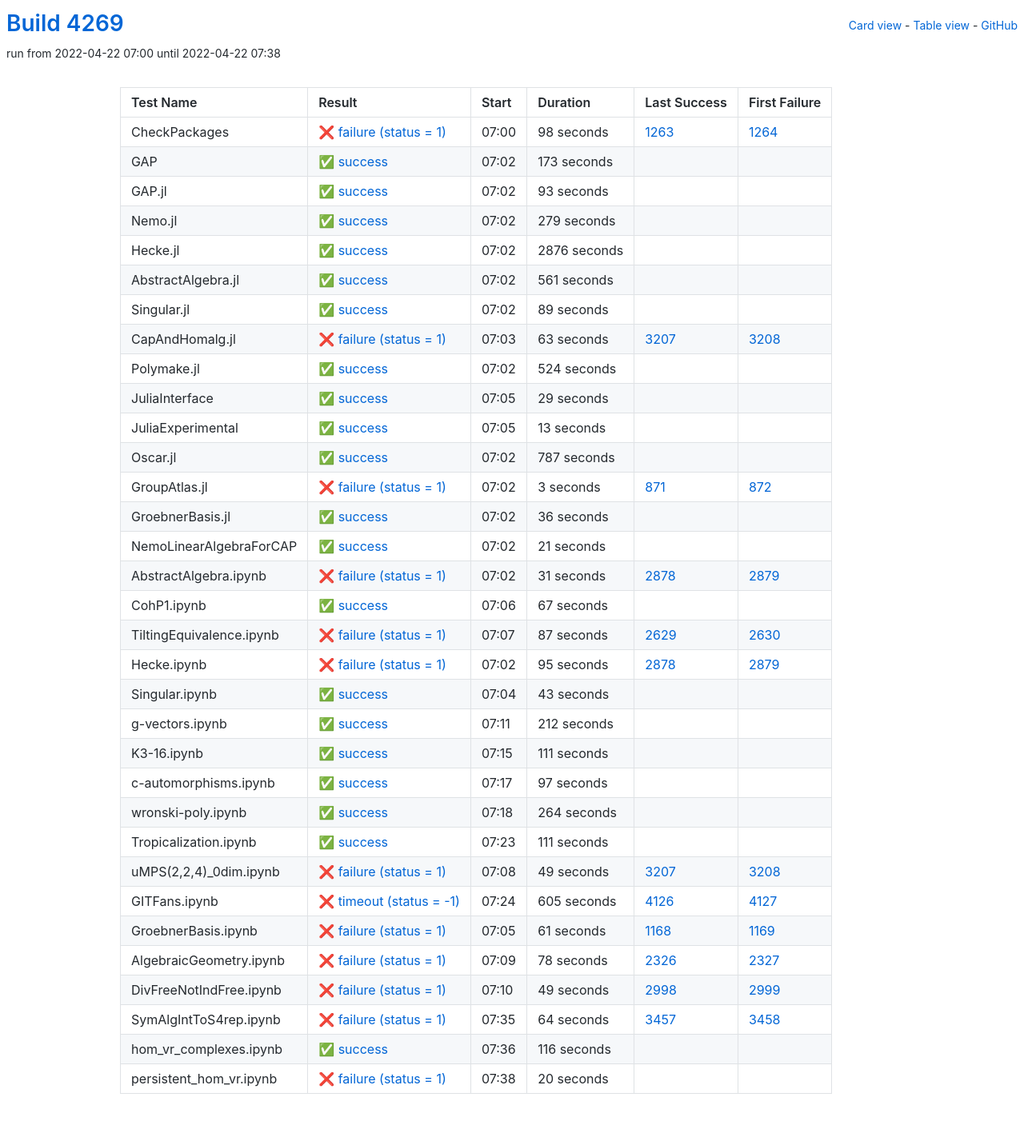
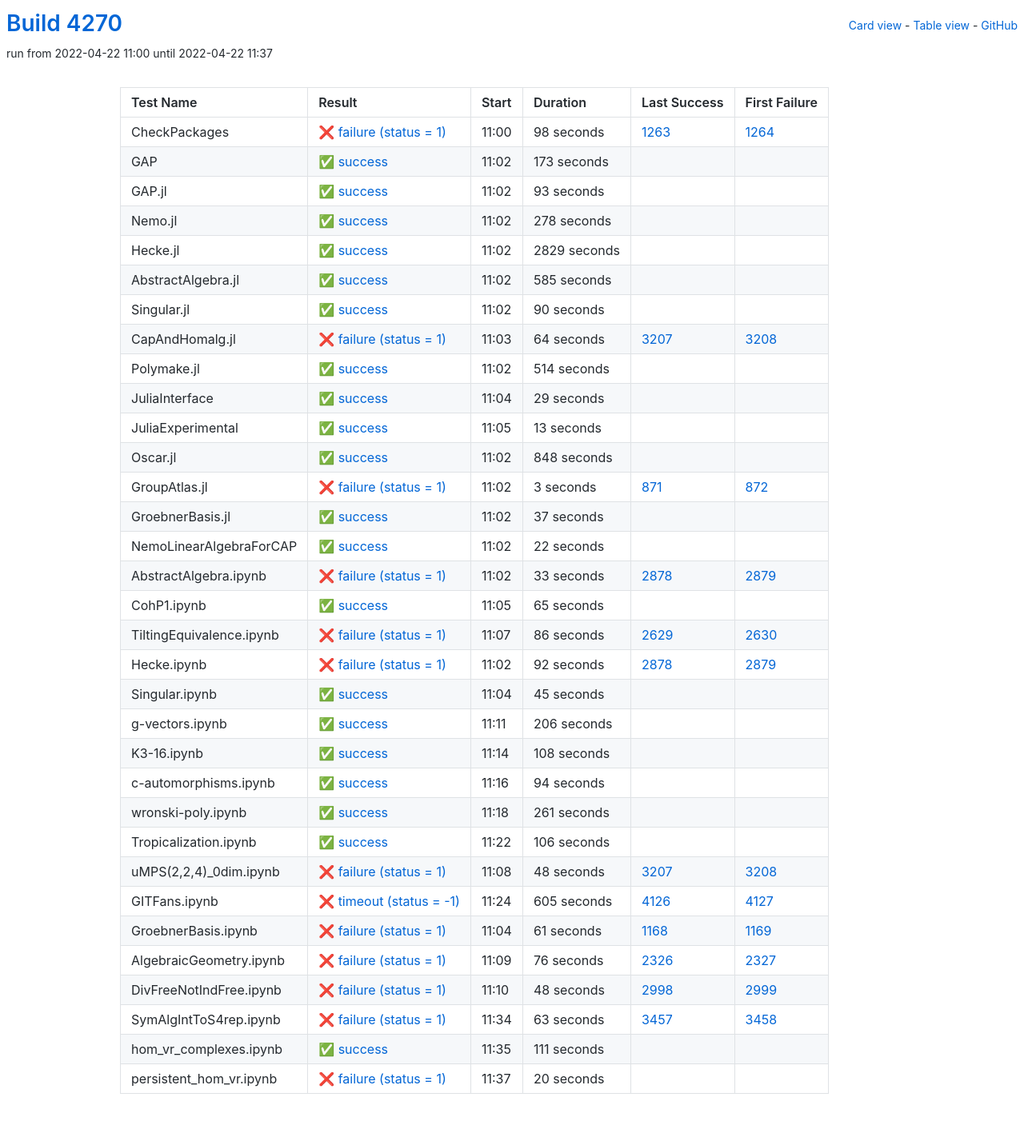
Before and after one commit to oscar-system/oscar-ci-status-stable, a Jekyll site: the page built from table.html, in a window 1280 px wide. Shown: the whole page at 80% size. Built offline with Jekyll 4.4.1, drawn with Linux system fonts in a browser that asks for light colours.

Commit message:
Build #4270

```diff
--- a/_data/ci.yml
+++ b/_data/ci.yml
@@ -1,6 +1,6 @@
 ---
-build: 4269
-build_url: https://oscarci.mathematik.uni-kl.de/job/oscar-stable/4269/
+build: 4270
+build_url: https://oscarci.mathematik.uni-kl.de/job/oscar-stable/4270/
 job: oscar-stable
 organization: oscar-system
 repo: oscar-ci-status-stable
@@ -8,8 +8,8 @@ repourl: https://github.com/oscar-system/oscar-ci-status-stable
 tests:
 - name: CheckPackages
   id: checkpackages
-  log: https://oscarci.mathematik.uni-kl.de/job/oscar-stable/4269/artifact/logs/build-4269/CheckPackages.log
-  start: 2022-04-22 07:00
+  log: https://oscarci.mathematik.uni-kl.de/job/oscar-stable/4270/artifact/logs/build-4270/CheckPackages.log
+  start: 2022-04-22 11:00
   success: false
   exitcode: 1
   status: failure
@@ -20,8 +20,8 @@ tests:
   first_failure_url: https://oscarci.mathematik.uni-kl.de/job/oscar-stable/1264/
 - name: GAP
   id: gap
-  log: https://oscarci.mathematik.uni-kl.de/job/oscar-stable/4269/artifact/logs/build-4269/GAP.log
-  start: 2022-04-22 07:02
+  log: https://oscarci.mathematik.uni-kl.de/job/oscar-stable/4270/artifact/logs/build-4270/GAP.log
+  start: 2022-04-22 11:02
   success: true
   exitcode: 0
   status: success
@@ -32,8 +32,8 @@ tests:
   first_failure_url:
 - name: GAP.jl
   id: gap-jl
-  log: https://oscarci.mathematik.uni-kl.de/job/oscar-stable/4269/artifact/logs/build-4269/GAP.jl.log
-  start: 2022-04-22 07:02
+  log: https://oscarci.mathematik.uni-kl.de/job/oscar-stable/4270/artifact/logs/build-4270/GAP.jl.log
+  start: 2022-04-22 11:02
   success: true
   exitcode: 0
   status: success
@@ -44,80 +44,80 @@ tests:
   first_failure_url:
 - name: Nemo.jl
   id: nemo-jl
-  log: https://oscarci.mathematik.uni-kl.de/job/oscar-stable/4269/artifact/logs/build-4269/Nemo.jl.log
-  start: 2022-04-22 07:02
+  log: https://oscarci.mathematik.uni-kl.de/job/oscar-stable/4270/artifact/logs/build-4270/Nemo.jl.log
+  start: 2022-04-22 11:02
   success: true
   exitcode: 0
   status: success
-  duration: 279
+  duration: 278
   last_success: false
   last_success_url:
   first_failure: false
   first_failure_url:
 - name: Hecke.jl
   id: hecke-jl
-  log: https://oscarci.mathematik.uni-kl.de/job/oscar-stable/4269/artifact/logs/build-4269/Hecke.jl.log
-  start: 2022-04-22 07:02
+  log: https://oscarci.mathematik.uni-kl.de/job/oscar-stable/4270/artifact/logs/build-4270/Hecke.jl.log
+  start: 2022-04-22 11:02
   success: true
   exitcode: 0
   status: success
-  duration: 2876
+  duration: 2829
   last_success: false
   last_success_url:
   first_failure: false
   first_failure_url:
 - name: AbstractAlgebra.jl
   id: abstractalgebra-jl
-  log: https://oscarci.mathematik.uni-kl.de/job/oscar-stable/4269/artifact/logs/build-4269/AbstractAlgebra.jl.log
-  start: 2022-04-22 07:02
+  log: https://oscarci.mathematik.uni-kl.de/job/oscar-stable/4270/artifact/logs/build-4270/AbstractAlgebra.jl.log
+  start: 2022-04-22 11:02
   success: true
   exitcode: 0
   status: success
-  duration: 561
+  duration: 585
   last_success: false
   last_success_url:
   first_failure: false
   first_failure_url:
 - name: Singular.jl
   id: singular-jl
-  log: https://oscarci.mathematik.uni-kl.de/job/oscar-stable/4269/artifact/logs/build-4269/Singular.jl.log
-  start: 2022-04-22 07:02
+  log: https://oscarci.mathematik.uni-kl.de/job/oscar-stable/4270/artifact/logs/build-4270/Singular.jl.log
+  start: 2022-04-22 11:02
   success: true
   exitcode: 0
   status: success
-  duration: 89
+  duration: 90
   last_success: false
   last_success_url:
   first_failure: false
   first_failure_url:
 - name: CapAndHomalg.jl
   id: capandhomalg-jl
-  log: https://oscarci.mathematik.uni-kl.de/job/oscar-stable/4269/artifact/logs/build-4269/CapAndHomalg.jl.log
-  start: 2022-04-22 07:03
+  log: https://oscarci.mathematik.uni-kl.de/job/oscar-stable/4270/artifact/logs/build-4270/CapAndHomalg.jl.log
+  start: 2022-04-22 11:03
   success: false
   exitcode: 1
   status: failure
-  duration: 63
+  duration: 64
   last_success: 3207
   last_success_url: https://oscarci.mathematik.uni-kl.de/job/oscar-stable/3207/
   first_failure: 3208
   first_failure_url: https://oscarci.mathematik.uni-kl.de/job/oscar-stable/3208/
 - name: Polymake.jl
   id: polymake-jl
-  log: https://oscarci.mathematik.uni-kl.de/job/oscar-stable/4269/artifact/logs/build-4269/Polymake.jl.log
-  start: 2022-04-22 07:02
+  log: https://oscarci.mathematik.uni-kl.de/job/oscar-stable/4270/artifact/logs/build-4270/Polymake.jl.log
+  start: 2022-04-22 11:02
   success: true
   exitcode: 0
   status: success
-  duration: 524
+  duration: 514
   last_success: false
   last_success_url:
   first_failure: false
   first_failure_url:
 - name: JuliaInterface
   id: juliainterface
-  log: https://oscarci.mathematik.uni-kl.de/job/oscar-stable/4269/artifact/logs/build-4269/JuliaInterface.log
-  start: 2022-04-22 07:05
+  log: https://oscarci.mathematik.uni-kl.de/job/oscar-stable/4270/artifact/logs/build-4270/JuliaInterface.log
+  start: 2022-04-22 11:04
   success: true
   exitcode: 0
   status: success
@@ -128,8 +128,8 @@ tests:
   first_failure_url:
 - name: JuliaExperimental
   id: juliaexperimental
-  log: https://oscarci.mathematik.uni-kl.de/job/oscar-stable/4269/artifact/logs/build-4269/JuliaExperimental.log
-  start: 2022-04-22 07:05
+  log: https://oscarci.mathematik.uni-kl.de/job/oscar-stable/4270/artifact/logs/build-4270/JuliaExperimental.log
+  start: 2022-04-22 11:05
   success: true
   exitcode: 0
   status: success
@@ -140,20 +140,20 @@ tests:
   first_failure_url:
 - name: Oscar.jl
   id: oscar-jl
-  log: https://oscarci.mathematik.uni-kl.de/job/oscar-stable/4269/artifact/logs/build-4269/Oscar.jl.log
-  start: 2022-04-22 07:02
+  log: https://oscarci.mathematik.uni-kl.de/job/oscar-stable/4270/artifact/logs/build-4270/Oscar.jl.log
+  start: 2022-04-22 11:02
   success: true
   exitcode: 0
   status: success
-  duration: 787
+  duration: 848
   last_success: false
   last_success_url:
   first_failure: false
   first_failure_url:
 - name: GroupAtlas.jl
   id: groupatlas-jl
-  log: https://oscarci.mathematik.uni-kl.de/job/oscar-stable/4269/artifact/logs/build-4269/GroupAtlas.jl.log
-  start: 2022-04-22 07:02
+  log: https://oscarci.mathematik.uni-kl.de/job/oscar-stable/4270/artifact/logs/build-4270/GroupAtlas.jl.log
+  start: 2022-04-22 11:02
   success: false
   exitcode: 1
   status: failure
@@ -164,164 +164,164 @@ tests:
   first_failure_url: https://oscarci.mathematik.uni-kl.de/job/oscar-stable/872/
 - name: GroebnerBasis.jl
   id: groebnerbasis-jl
-  log: https://oscarci.mathematik.uni-kl.de/job/oscar-stable/4269/artifact/logs/build-4269/GroebnerBasis.jl.log
-  start: 2022-04-22 07:02
+  log: https://oscarci.mathematik.uni-kl.de/job/oscar-stable/4270/artifact/logs/build-4270/GroebnerBasis.jl.log
+  start: 2022-04-22 11:02
   success: true
   exitcode: 0
   status: success
-  duration: 36
+  duration: 37
   last_success: false
   last_success_url:
   first_failure: false
   first_failure_url:
 - name: NemoLinearAlgebraForCAP
   id: nemolinearalgebraforcap
-  log: https://oscarci.mathematik.uni-kl.de/job/oscar-stable/4269/artifact/logs/build-4269/NemoLinearAlgebraForCAP.log
-  start: 2022-04-22 07:02
+  log: https://oscarci.mathematik.uni-kl.de/job/oscar-stable/4270/artifact/logs/build-4270/NemoLinearAlgebraForCAP.log
+  start: 2022-04-22 11:02
   success: true
   exitcode: 0
   status: success
-  duration: 21
+  duration: 22
   last_success: false
   last_success_url:
   first_failure: false
   first_failure_url:
 - name: AbstractAlgebra.ipynb
   id: abstractalgebra-ipynb
-  log: https://oscarci.mathematik.uni-kl.de/job/oscar-stable/4269/artifact/logs/build-4269/AbstractAlgebra.ipynb.log
-  start: 2022-04-22 07:02
+  log: https://oscarci.mathematik.uni-kl.de/job/oscar-stable/4270/artifact/logs/build-4270/AbstractAlgebra.ipynb.log
+  start: 2022-04-22 11:02
   success: false
   exitcode: 1
   status: failure
-  duration: 31
+  duration: 33
   last_success: 2878
   last_success_url: https://oscarci.mathematik.uni-kl.de/job/oscar-stable/2878/
   first_failure: 2879
   first_failure_url: https://oscarci.mathematik.uni-kl.de/job/oscar-stable/2879/
 - name: CohP1.ipynb
   id: cohp1-ipynb
-  log: https://oscarci.mathematik.uni-kl.de/job/oscar-stable/4269/artifact/logs/build-4269/CohP1.ipynb.log
-  start: 2022-04-22 07:06
+  log: https://oscarci.mathematik.uni-kl.de/job/oscar-stable/4270/artifact/logs/build-4270/CohP1.ipynb.log
+  start: 2022-04-22 11:05
   success: true
   exitcode: 0
   status: success
-  duration: 67
+  duration: 65
   last_success: false
   last_success_url:
   first_failure: false
   first_failure_url:
 - name: TiltingEquivalence.ipynb
   id: tiltingequivalence-ipynb
-  log: https://oscarci.mathematik.uni-kl.de/job/oscar-stable/4269/artifact/logs/build-4269/TiltingEquivalence.ipynb.log
-  start: 2022-04-22 07:07
+  log: https://oscarci.mathematik.uni-kl.de/job/oscar-stable/4270/artifact/logs/build-4270/TiltingEquivalence.ipynb.log
+  start: 2022-04-22 11:07
   success: false
   exitcode: 1
   status: failure
-  duration: 87
+  duration: 86
   last_success: 2629
   last_success_url: https://oscarci.mathematik.uni-kl.de/job/oscar-stable/2629/
   first_failure: 2630
   first_failure_url: https://oscarci.mathematik.uni-kl.de/job/oscar-stable/2630/
 - name: Hecke.ipynb
   id: hecke-ipynb
-  log: https://oscarci.mathematik.uni-kl.de/job/oscar-stable/4269/artifact/logs/build-4269/Hecke.ipynb.log
-  start: 2022-04-22 07:02
+  log: https://oscarci.mathematik.uni-kl.de/job/oscar-stable/4270/artifact/logs/build-4270/Hecke.ipynb.log
+  start: 2022-04-22 11:02
   success: false
   exitcode: 1
   status: failure
-  duration: 95
+  duration: 92
   last_success: 2878
   last_success_url: https://oscarci.mathematik.uni-kl.de/job/oscar-stable/2878/
   first_failure: 2879
   first_failure_url: https://oscarci.mathematik.uni-kl.de/job/oscar-stable/2879/
 - name: Singular.ipynb
   id: singular-ipynb
-  log: https://oscarci.mathematik.uni-kl.de/job/oscar-stable/4269/artifact/logs/build-4269/Singular.ipynb.log
-  start: 2022-04-22 07:04
+  log: https://oscarci.mathematik.uni-kl.de/job/oscar-stable/4270/artifact/logs/build-4270/Singular.ipynb.log
+  start: 2022-04-22 11:04
   success: true
   exitcode: 0
   status: success
-  duration: 43
+  duration: 45
   last_success: false
   last_success_url:
   first_failure: false
   first_failure_url:
 - name: g-vectors.ipynb
   id: g-vectors-ipynb
-  log: https://oscarci.mathematik.uni-kl.de/job/oscar-stable/4269/artifact/logs/build-4269/g-vectors.ipynb.log
-  start: 2022-04-22 07:11
+  log: https://oscarci.mathematik.uni-kl.de/job/oscar-stable/4270/artifact/logs/build-4270/g-vectors.ipynb.log
+  start: 2022-04-22 11:11
   success: true
   exitcode: 0
   status: success
-  duration: 212
+  duration: 206
   last_success: false
   last_success_url:
   first_failure: false
   first_failure_url:
 - name: K3-16.ipynb
   id: k3-16-ipynb
-  log: https://oscarci.mathematik.uni-kl.de/job/oscar-stable/4269/artifact/logs/build-4269/K3-16.ipynb.log
-  start: 2022-04-22 07:15
+  log: https://oscarci.mathematik.uni-kl.de/job/oscar-stable/4270/artifact/logs/build-4270/K3-16.ipynb.log
+  start: 2022-04-22 11:14
   success: true
   exitcode: 0
   status: success
-  duration: 111
+  duration: 108
   last_success: false
   last_success_url:
   first_failure: false
   first_failure_url:
 - name: c-automorphisms.ipynb
   id: c-automorphisms-ipynb
-  log: https://oscarci.mathematik.uni-kl.de/job/oscar-stable/4269/artifact/logs/build-4269/c-automorphisms.ipynb.log
-  start: 2022-04-22 07:17
+  log: https://oscarci.mathematik.uni-kl.de/job/oscar-stable/4270/artifact/logs/build-4270/c-automorphisms.ipynb.log
+  start: 2022-04-22 11:16
   success: true
   exitcode: 0
   status: success
-  duration: 97
+  duration: 94
   last_success: false
   last_success_url:
   first_failure: false
   first_failure_url:
 - name: wronski-poly.ipynb
   id: wronski-poly-ipynb
-  log: https://oscarci.mathematik.uni-kl.de/job/oscar-stable/4269/artifact/logs/build-4269/wronski-poly.ipynb.log
-  start: 2022-04-22 07:18
+  log: https://oscarci.mathematik.uni-kl.de/job/oscar-stable/4270/artifact/logs/build-4270/wronski-poly.ipynb.log
+  start: 2022-04-22 11:18
   success: true
   exitcode: 0
   status: success
-  duration: 264
+  duration: 261
   last_success: false
   last_success_url:
   first_failure: false
   first_failure_url:
 - name: Tropicalization.ipynb
   id: tropicalization-ipynb
-  log: https://oscarci.mathematik.uni-kl.de/job/oscar-stable/4269/artifact/logs/build-4269/Tropicalization.ipynb.log
-  start: 2022-04-22 07:23
+  log: https://oscarci.mathematik.uni-kl.de/job/oscar-stable/4270/artifact/logs/build-4270/Tropicalization.ipynb.log
+  start: 2022-04-22 11:22
   success: true
   exitcode: 0
   status: success
-  duration: 111
+  duration: 106
   last_success: false
   last_success_url:
   first_failure: false
   first_failure_url:
 - name: uMPS(2,2,4)_0dim.ipynb
   id: umps-2-2-4-0dim-ipynb
-  log: https://oscarci.mathematik.uni-kl.de/job/oscar-stable/4269/artifact/logs/build-4269/uMPS-2-2-4-_0dim.ipynb.log
-  start: 2022-04-22 07:08
+  log: https://oscarci.mathematik.uni-kl.de/job/oscar-stable/4270/artifact/logs/build-4270/uMPS-2-2-4-_0dim.ipynb.log
+  start: 2022-04-22 11:08
   success: false
   exitcode: 1
   status: failure
-  duration: 49
+  duration: 48
   last_success: 3207
   last_success_url: https://oscarci.mathematik.uni-kl.de/job/oscar-stable/3207/
   first_failure: 3208
   first_failure_url: https://oscarci.mathematik.uni-kl.de/job/oscar-stable/3208/
 - name: GITFans.ipynb
   id: gitfans-ipynb
-  log: https://oscarci.mathematik.uni-kl.de/job/oscar-stable/4269/artifact/logs/build-4269/GITFans.ipynb.log
-  start: 2022-04-22 07:24
+  log: https://oscarci.mathematik.uni-kl.de/job/oscar-stable/4270/artifact/logs/build-4270/GITFans.ipynb.log
+  start: 2022-04-22 11:24
   success: false
   exitcode: -1
   status: timeout
@@ -332,8 +332,8 @@ tests:
   first_failure_url: https://oscarci.mathematik.uni-kl.de/job/oscar-stable/4127/
 - name: GroebnerBasis.ipynb
   id: groebnerbasis-ipynb
-  log: https://oscarci.mathematik.uni-kl.de/job/oscar-stable/4269/artifact/logs/build-4269/GroebnerBasis.ipynb.log
-  start: 2022-04-22 07:05
+  log: https://oscarci.mathematik.uni-kl.de/job/oscar-stable/4270/artifact/logs/build-4270/GroebnerBasis.ipynb.log
+  start: 2022-04-22 11:04
   success: false
   exitcode: 1
   status: failure
@@ -344,56 +344,56 @@ tests:
   first_failure_url: https://oscarci.mathematik.uni-kl.de/job/oscar-stable/1169/
 - name: AlgebraicGeometry.ipynb
   id: algebraicgeometry-ipynb
-  log: https://oscarci.mathematik.uni-kl.de/job/oscar-stable/4269/artifact/logs/build-4269/AlgebraicGeometry.ipynb.log
-  start: 2022-04-22 07:09
+  log: https://oscarci.mathematik.uni-kl.de/job/oscar-stable/4270/artifact/logs/build-4270/AlgebraicGeometry.ipynb.log
+  start: 2022-04-22 11:09
   success: false
   exitcode: 1
   status: failure
-  duration: 78
+  duration: 76
   last_success: 2326
   last_success_url: https://oscarci.mathematik.uni-kl.de/job/oscar-stable/2326/
   first_failure: 2327
   first_failure_url: https://oscarci.mathematik.uni-kl.de/job/oscar-stable/2327/
 - name: DivFreeNotIndFree.ipynb
   id: divfreenotindfree-ipynb
-  log: https://oscarci.mathematik.uni-kl.de/job/oscar-stable/4269/artifact/logs/build-4269/DivFreeNotIndFree.ipynb.log
-  start: 2022-04-22 07:10
+  log: https://oscarci.mathematik.uni-kl.de/job/oscar-stable/4270/artifact/logs/build-4270/DivFreeNotIndFree.ipynb.log
+  start: 2022-04-22 11:10
   success: false
   exitcode: 1
   status: failure
-  duration: 49
+  duration: 48
   last_success: 2998
   last_success_url: https://oscarci.mathematik.uni-kl.de/job/oscar-stable/2998/
   first_failure: 2999
   first_failure_url: https://oscarci.mathematik.uni-kl.de/job/oscar-stable/2999/
 - name: SymAlgIntToS4rep.ipynb
   id: symalginttos4rep-ipynb
-  log: https://oscarci.mathematik.uni-kl.de/job/oscar-stable/4269/artifact/logs/build-4269/SymAlgIntToS4rep.ipynb.log
-  start: 2022-04-22 07:35
+  log: https://oscarci.mathematik.uni-kl.de/job/oscar-stable/4270/artifact/logs/build-4270/SymAlgIntToS4rep.ipynb.log
+  start: 2022-04-22 11:34
   success: false
   exitcode: 1
   status: failure
-  duration: 64
+  duration: 63
   last_success: 3457
   last_success_url: https://oscarci.mathematik.uni-kl.de/job/oscar-stable/3457/
   first_failure: 3458
   first_failure_url: https://oscarci.mathematik.uni-kl.de/job/oscar-stable/3458/
 - name: hom_vr_complexes.ipynb
   id: hom-vr-complexes-ipynb
-  log: https://oscarci.mathematik.uni-kl.de/job/oscar-stable/4269/artifact/logs/build-4269/hom_vr_complexes.ipynb.log
-  start: 2022-04-22 07:36
+  log: https://oscarci.mathematik.uni-kl.de/job/oscar-stable/4270/artifact/logs/build-4270/hom_vr_complexes.ipynb.log
+  start: 2022-04-22 11:35
   success: true
   exitcode: 0
   status: success
-  duration: 116
+  duration: 111
   last_success: false
   last_success_url:
   first_failure: false
   first_failure_url:
 - name: persistent_hom_vr.ipynb
   id: persistent-hom-vr-ipynb
-  log: https://oscarci.mathematik.uni-kl.de/job/oscar-stable/4269/artifact/logs/build-4269/persistent_hom_vr.ipynb.log
-  start: 2022-04-22 07:38
+  log: https://oscarci.mathematik.uni-kl.de/job/oscar-stable/4270/artifact/logs/build-4270/persistent_hom_vr.ipynb.log
+  start: 2022-04-22 11:37
   success: false
   exitcode: 1
   status: failure
```
Also changed, not shown: README.md.
